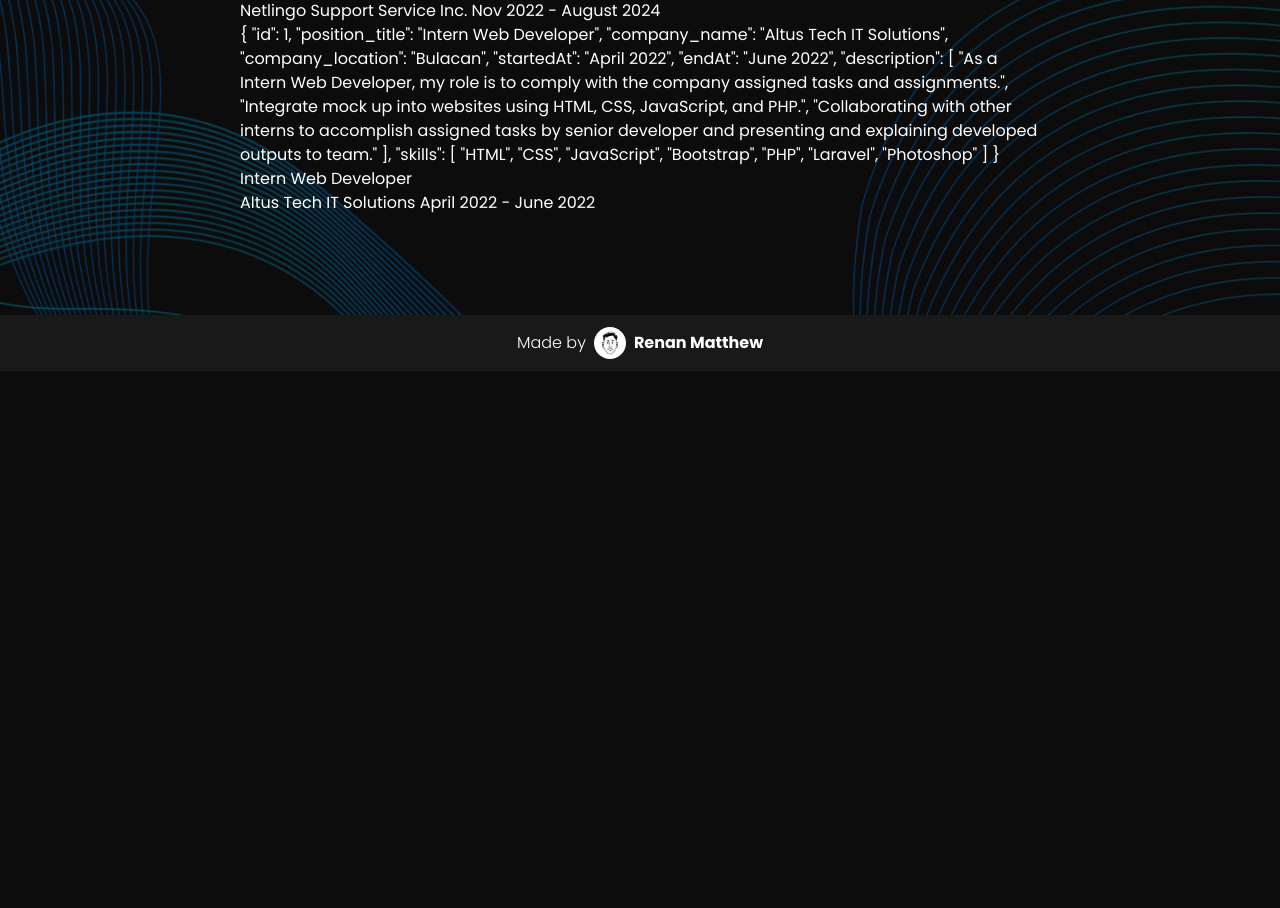
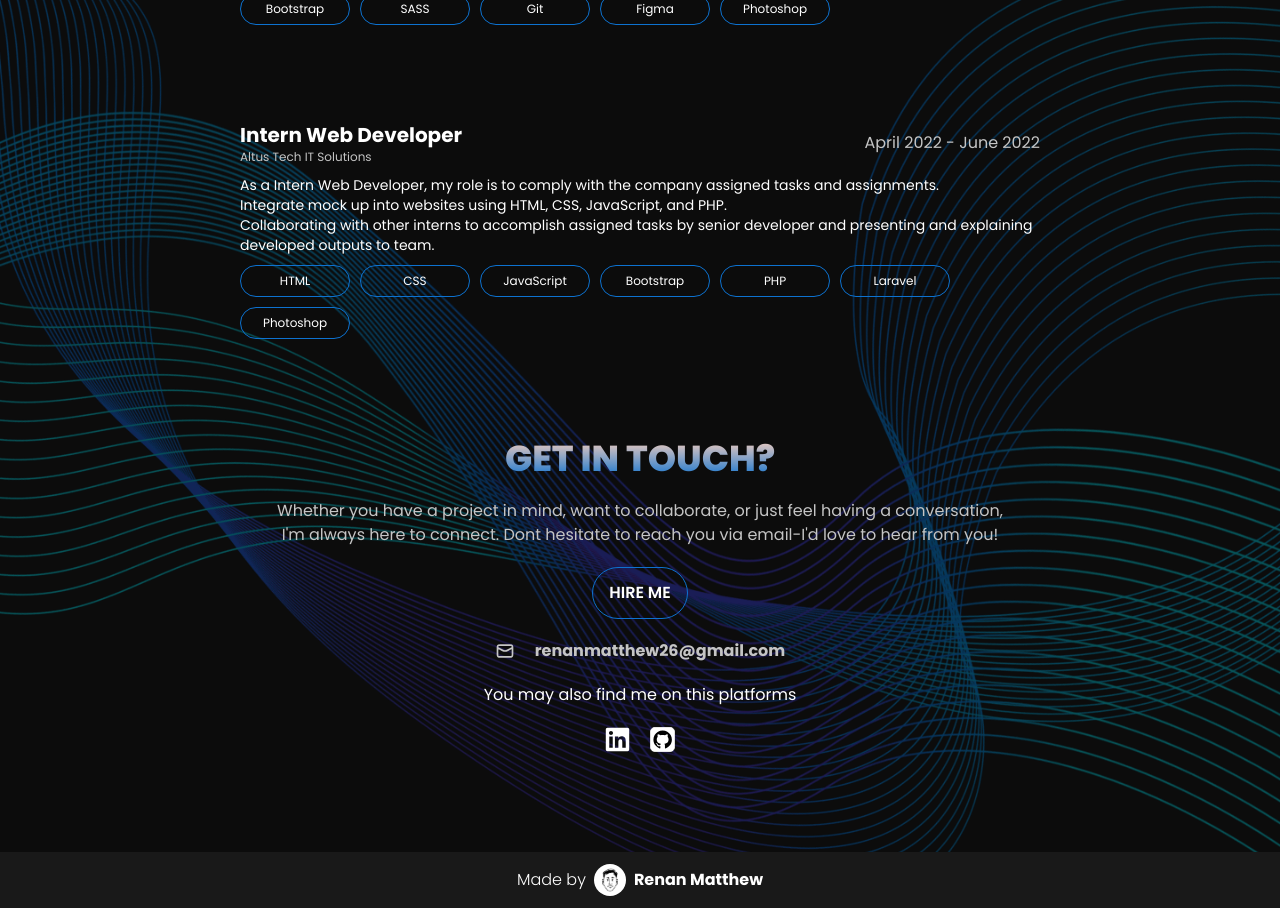
Before and after one commit to iRenanMatthew/portfolio-v1, a Vue app: page /about in a window 1280 px wide. Shown: the part 1260-2168 px from the top of the page. Before the commit the page ends 1631 px from the top, so only its background shows below. Built offline with nearby package versions, Linux system fonts and the light colour scheme.

Commit message:
chore - add experience content and get in touch components for about and projects page

```diff
--- a/src/views/AboutView.vue
+++ b/src/views/AboutView.vue
@@ -72,21 +72,34 @@
       <div class="experience-section">
         <CategoryTitle title="EXPERIENCES" size="5xl" tag="h2" />
         <div class="exp-wrapper">
-          <div class="exp-content" v-for="exp in experiences" :key="exp.id">
-            <h3>{{ exp }}</h3>
-            <h3>{{ exp.position_title }}</h3>
-            <p>{{ exp.company_name }} {{ exp.startedAt }} - {{ exp.endAt }}</p>
+          <div class="exp-content flex flex-col gap-2.5 mb-24" v-for="exp in experiences" :key="exp.id">
+            <div class="exp_c-position-wrapper flex justify-between">
+              <div class="exp-c-wrapper">
+                <h3 class="text-white font-bold text-xl">{{ exp.position_title }}</h3>
+                <p class="text-custom-gray text-xs">{{ exp.company_name }}</p>
+              </div>
+                <p class="text-custom-gray self-center">{{ exp.startedAt }} - {{ exp.endAt }}</p>
+              </div>
+            <div class="exp_c-desc-wrapper flex flex-col gap-2.5">
+              <ul class="exp_c-desc-text text-sm">
+                <li v-for="desc in exp.description" :key="desc" class="text-custom-gray1">{{ desc }}</li>
+              </ul>
+              <div class="exp_c-desc-skills flex gap-2.5 flex-wrap">
+                <p class="tags-pill" v-for="skill in exp.skills" :key="skill">{{ skill }}</p>
+              </div>
+            </div>
           </div>
         </div>
       </div>
+
+      <GetInTouch/>
     </div>
-
-
   </div>
 </template>
 
 <script setup>
 import CategoryTitle from "@/components/CategoryTitle.vue";
+import GetInTouch from "@/components/GetInTouch.vue";
 import getExperiences from "@/composables/getExperiences";
 import { onMounted } from "vue";
 
--- a/src/views/ProjectsView.vue
+++ b/src/views/ProjectsView.vue
@@ -24,6 +24,8 @@
             <img class="pc-img" :src="imagePath(project.image, 'projects')" />
           </div>
         </div>
+
+        <GetInTouch/>
     </div>
   </div>
 </template>
@@ -31,6 +33,7 @@
 <script setup>
 import {ref, onMounted} from "vue";
 import CategoryTitle from '@/components/CategoryTitle.vue';
+import GetInTouch from "@/components/GetInTouch.vue";
 import getProjects from '@/composables/getProjects';
 
 const { projects, error, loadProjects } = getProjects();
```
